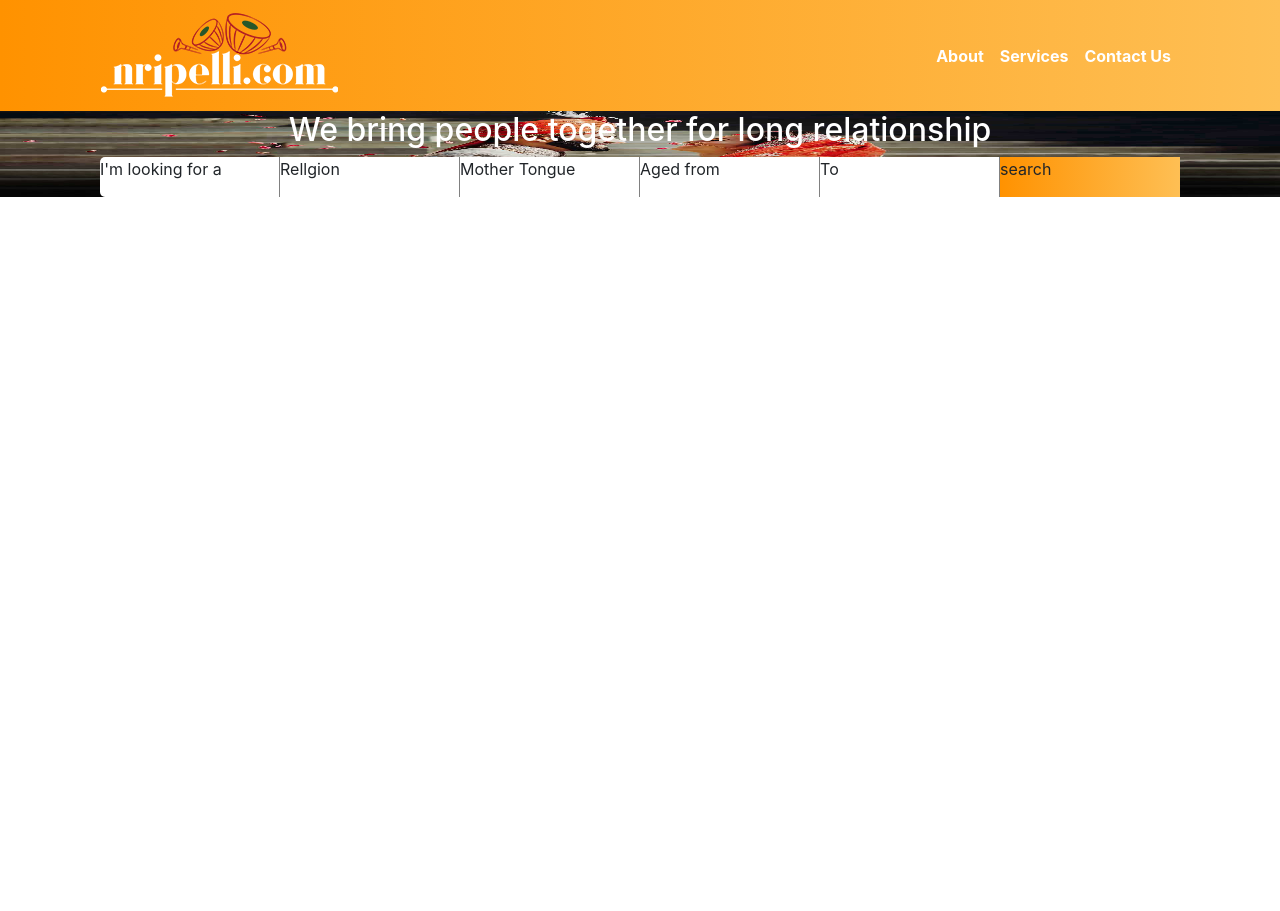
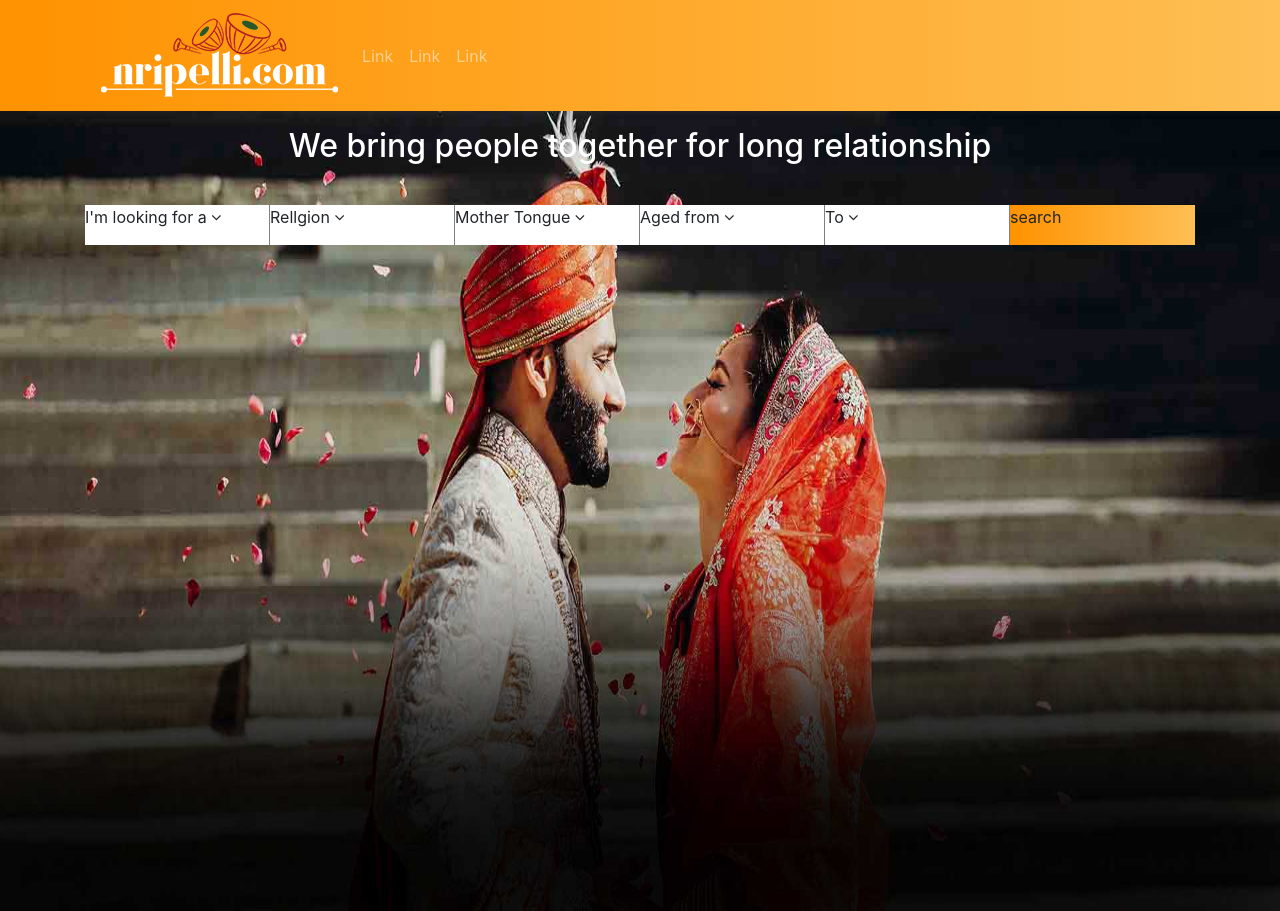
Before and after one commit to arjabalabhavani/gitclass, a plain HTML site: page index.html in a window 1280 px wide. Before the commit the page ends 800 px from the top, so only its background shows below. Drawn offline with nearby package versions, Linux system fonts and the light colour scheme.

Commit message:
nav added

```diff
--- a/css/index.css
+++ b/css/index.css
@@ -12,15 +12,15 @@ body {
 }
 
 .bg-img {
-    background: url(../images/banner.jpg)  no-repeat left top / 100% 100%;
+    background: url(../images/banner.jpg) no-repeat left top / 100% 100%;
+    height: 100vh;
 }
-.six-col{
+
+.six-col {
     border-right: 1px solid gray;
     width: 16.66%;
 }
-.six-col-container{
-    border-radius: 5px;
-}
-.rd{
+
+.rd {
     border: none;
 }
--- a/index.html
+++ b/index.html
@@ -10,27 +10,30 @@
     <meta name="viewport" content="width=device-width, initial-scale=1.0">
     <link rel="stylesheet" href="https://maxcdn.bootstrapcdn.com/bootstrap/4.5.2/css/bootstrap.min.css">
     <link rel="stylesheet" href="css/index.css">
+    <link rel="stylesheet" href="https://cdnjs.cloudflare.com/ajax/libs/font-awesome/4.7.0/css/font-awesome.min.css">
+    <script src="https://ajax.googleapis.com/ajax/libs/jquery/3.5.1/jquery.min.js"></script>
+    <script src="https://cdnjs.cloudflare.com/ajax/libs/popper.js/1.16.0/umd/popper.min.js"></script>
+    <script src="https://maxcdn.bootstrapcdn.com/bootstrap/4.5.2/js/bootstrap.min.js"></script>
 </head>
 
 <body>
     <section class="gradient">
         <div class="container">
-            <nav class="navbar navbar-expand-md">
-                <a class="navbar-brand" href="#"><img class="image-fluid" src="images/nripelli_logo.png" alt=""></a>
-                <div class="collapse navbar-collapse d-flex flex-row flex-wrap justify-content-lg-end"
-                    id="collapsibleNavbar">
+            <nav class="navbar navbar-expand-md navbar-dark">
+                <a class="navbar-brand" href="#"><img src="images/nripelli_logo.png" alt=""></a>
                 <button class="navbar-toggler" type="button" data-toggle="collapse" data-target="#collapsibleNavbar">
                     <span class="navbar-toggler-icon"></span>
                 </button>
+                <div class="collapse navbar-collapse" id="collapsibleNavbar">
                     <ul class="navbar-nav">
                         <li class="nav-item">
-                            <a class="nav-link text-white font-weight-bold" href="#">About</a>
+                            <a class="nav-link" href="#">Link</a>
                         </li>
                         <li class="nav-item">
-                            <a class="nav-link text-white font-weight-bold" href="#">Services</a>
+                            <a class="nav-link" href="#">Link</a>
                         </li>
                         <li class="nav-item">
-                            <a class="nav-link text-white font-weight-bold" href="#">Contact Us</a>
+                            <a class="nav-link" href="#">Link</a>
                         </li>
                     </ul>
                 </div>
@@ -39,25 +42,26 @@
     </section>
     <section class="bg-img">
         <div class="container">
-           <div class="col-lg-12">
-               <div class="title col-lg-12 d-flex justify-content-lg-center">
+            <div class="col-lg-12 p-0">
+                <div class="title col-lg-12 d-flex justify-content-lg-center p-0 py-lg-3">
                     <h2 class="text-white">We bring people together for long relationship</h2>
                 </div>
-               <div class=" col-lg-12 d-flex flex-row flex-wrap justify-content-lg-between bg-white six-col-container p-0">
+                <div
+                    class=" col-lg-12 d-flex flex-row flex-wrap justify-content-lg-between align-items-flex-end bg-white six-col-container p-0 my-lg-3">
                     <div class="six-col">
-                       <p>I'm looking for a</p>
+                        <p>I'm looking for a <i class="fa fa-angle-down"></i></p>
                     </div>
                     <div class="six-col">
-                       <p>Rellgion</p>
+                        <p>Rellgion <i class="fa fa-angle-down"></i></p>
                     </div>
                     <div class="six-col">
-                      <p>Mother Tongue</p>
+                        <p>Mother Tongue <i class="fa fa-angle-down"></i></p>
                     </div>
                     <div class="six-col">
-                      <p>Aged from</p>
+                        <p>Aged from <i class="fa fa-angle-down"></i></p>
                     </div>
                     <div class="six-col">
-                        <p>To</p>
+                        <p>To <i class="fa fa-angle-down"></i></p>
                     </div>
                     <div class="six-col gradient p-0 rd">
                         <p class="bg-orng">search</p>
```
Lines whose indentation alone changed are shown as unchanged.
